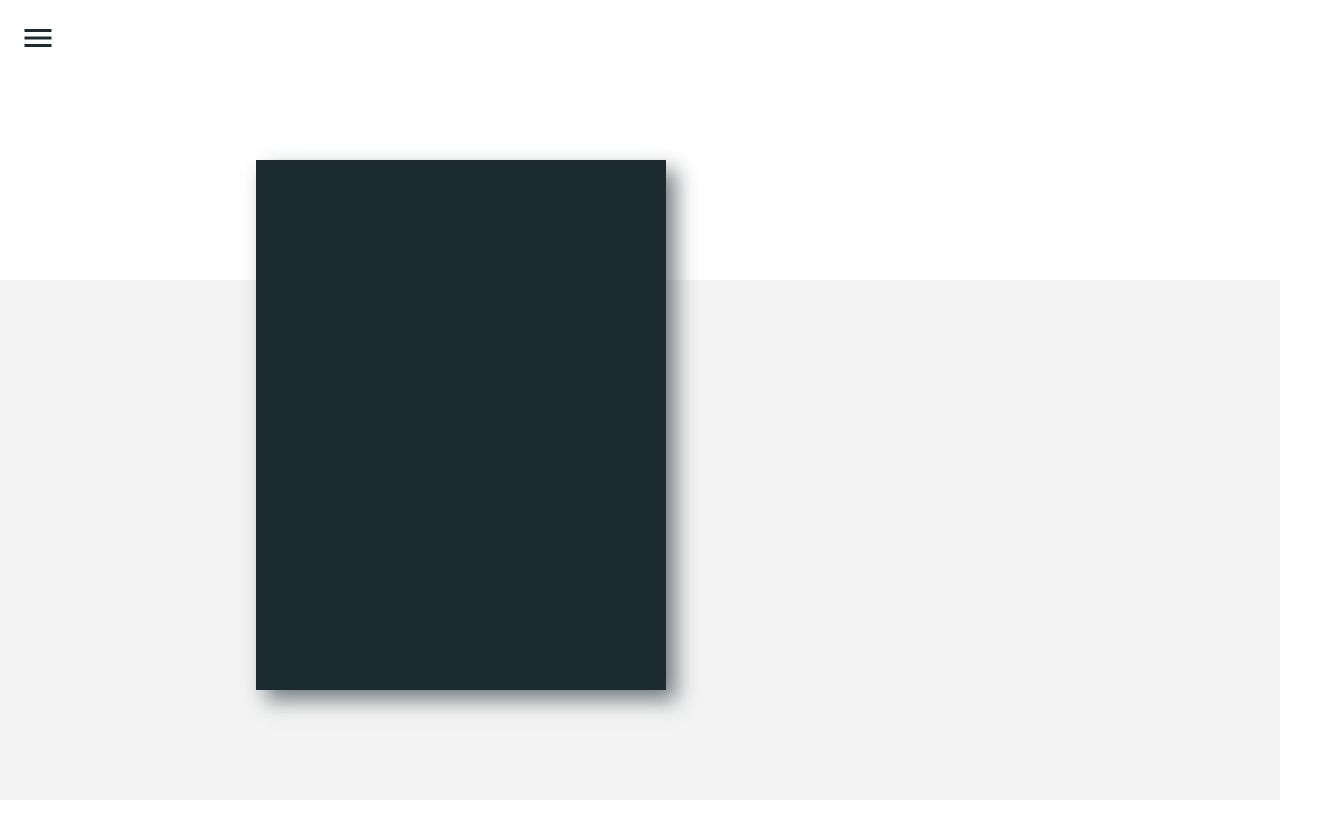
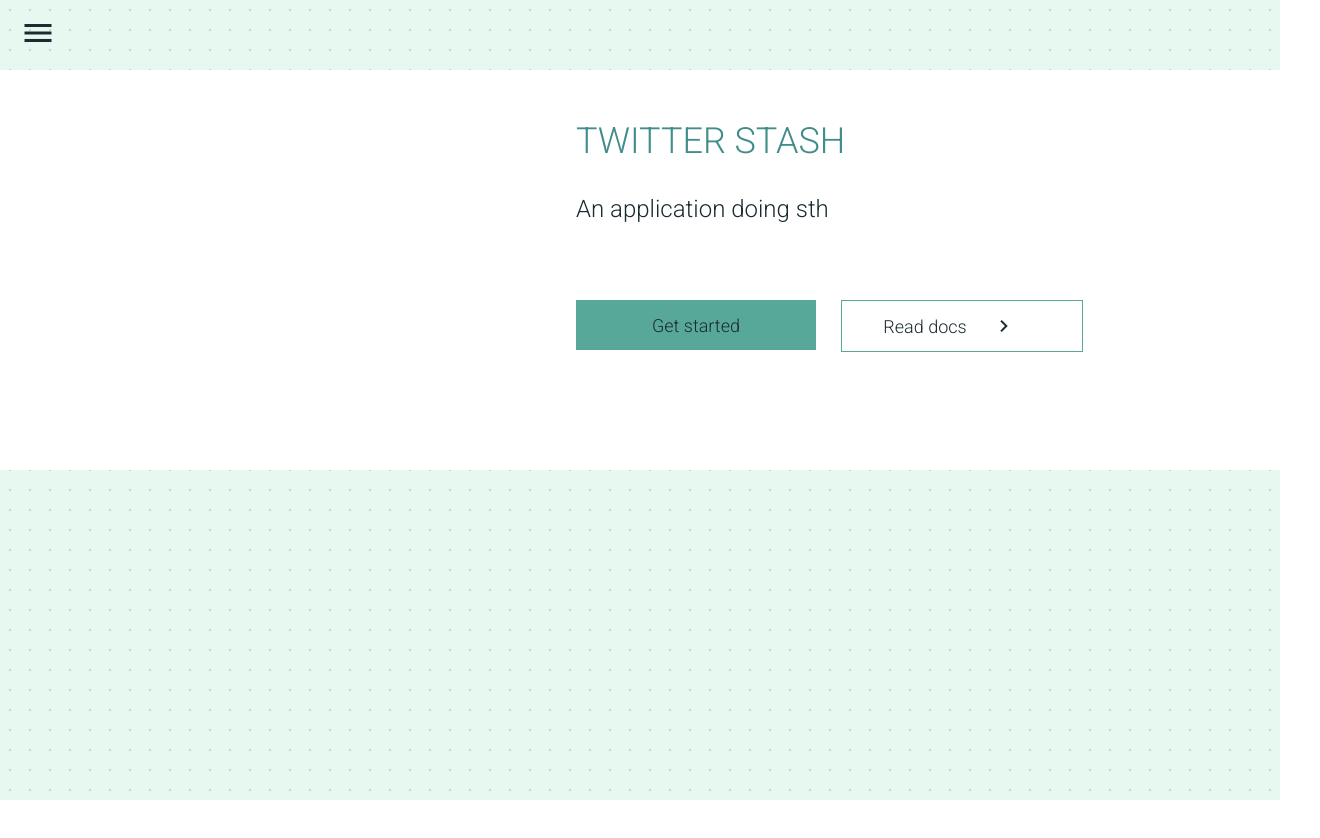
Before and after one commit to bohatiuk/agh-reddit-stash, a React (Create React App) app in the folder falcon/: page / in a window 1280 px wide. Shown: the top 838 px of the page, 1320 px wide, since content can reach past the window. Before the commit the page ends 800 px from the top, so only its background shows below. Built offline with nearby package versions, Linux system fonts and the light colour scheme; no server answers.

Commit message:
reshape home

```diff
--- /dev/null
+++ b/falcon/src/common/Buttons.tsx
@@ -0,0 +1,24 @@
+import styled from 'styled-components';
+import { styles, TTP } from '../styles/styleguide';
+import { smallShadow } from '../utils/css';
+import { CenterDiv } from './CenterDiv';
+
+export const CallToActionBtn = styled(CenterDiv)`
+  width: 240px;
+  height: 50px;
+  cursor: pointer;
+  font: ${styles.fontN4};
+  color: ${({ theme }: TTP) => theme.color8};
+  background-color: ${({ theme }: TTP) => theme.color4};
+  transition: all ${styles.transitionParams};
+  &:hover {
+    background-color: ${({ theme }: TTP) => theme.color6};
+    color: ${({ theme }: TTP) => theme.color0};
+
+  }
+`;
+
+export const CallToActionOutlinedBtn = styled(CallToActionBtn)`
+  background: transparent;
+  border: 1px solid ${({ theme }: TTP) => theme.color4};
+`;
--- a/falcon/src/components/icons/Twitter.tsx
+++ b/falcon/src/components/icons/Twitter.tsx
@@ -4,22 +4,20 @@
 import { styles, TTP } from '../../styles/styleguide';
 import { ReactSVG } from 'react-svg';
 import { CenterDiv } from '../../common/CenterDiv';
+import { defaultShadow } from '../../utils/css';
 
 const Container = styled(CenterDiv)`
   width: 360px;
-  height: 480px;
+  // height: 480px;
   font-size: 72px;
-  background-color: ${({ theme }: TTP) => theme.color8};
-  padding: ${styles.m5};
+  // background-color: ${({ theme }: TTP) => theme.color8};
+  // padding: ${styles.m5};
   // border-radius: 45px;
 
   & svg {
-    fill: ${({ theme }: TTP) => theme.color0};
+    fill: ${({ theme }: TTP) => theme.color8};
   }
 
-  -webkit-box-shadow: 10px 10px 20px 0px rgba(${({ theme }: TTP) => theme.color8RGB},0.6);
-  -moz-box-shadow: 10px 10px 20px 0px rgba(${({ theme }: TTP) => theme.color8RGB},0.6);
-  box-shadow: 10px 10px 20px 0px rgba(${({ theme }: TTP) => theme.color8RGB},0.6);
 `;
 
 function HoverIcon() {
--- a/falcon/src/containers/Home.tsx
+++ b/falcon/src/containers/Home.tsx
@@ -1,7 +1,12 @@
+import { Icon } from '@material-ui/core';
 import React from 'react';
 import styled from 'styled-components';
+import { CallToActionBtn, CallToActionOutlinedBtn } from '../common/Buttons';
+import { CenterDiv } from '../common/CenterDiv';
 import Twitter from '../components/icons/Twitter';
+import { config } from '../config';
 import { styles, TTP } from '../styles/styleguide';
+import { defaultShadow } from '../utils/css';
 
 const Container = styled.div`
   position: relative;
@@ -10,10 +15,22 @@
   overflow: hidden;
 `;
 
+const Background = styled.div`
+  width: 100%;
+  height: 100%;
+  position: absolute;
+  left: 0;
+  top: 0;
+  z-index: -1;
+  background-color: ${({ theme }: TTP) => theme.color0};
+  opacity: 0.8;
+
+`;
+
 const Overlay = styled.div`
   position: absolute;
   left: 20vw;
-  top: 20vh;
+  top: 90px;
   z-index: 1;
   // display: flex;
   // align-items: center;
@@ -21,19 +38,103 @@
 `;
 
 const ContentContainer = styled.div`
-  margin: 35vh auto 0;
-  height: 70vh;
-  background-color: ${({ theme }: TTP) => theme.colorGray0};
+  position: relative;
+  // margin: 10vh auto 0;
+  height: 400px;
+  width: 100%;
+  overflow: hidden;
+  padding-left: 45vw;
+  background-color: ${({ theme}: TTP) => theme.color0};
+  // background: transparent;
+  // background-color: ${({ theme }: TTP) => theme.colorGray0};
+
+
+  // -webkit-box-shadow: -10px -10px 200px 0px rgba(${({ theme }: TTP) => theme.color8RGB},0.2);
+  // -moz-box-shadow: -10px -10px 200px 0px rgba(${({ theme }: TTP) => theme.color8RGB},0.2);
+  // box-shadow: -10px -10px 200px 0px rgba(${({ theme }: TTP) => theme.color8RGB},0.2);
+`;
+
+const Cards = styled.div`
+  position: relative;
+  width: 100%;
+  height: 100%;
+`;
+
+const Card = styled(CenterDiv)`
+  width: 450px;
+  height: 225px;
+  position: absolute;
+  background-color: ${({ theme }: TTP) => theme.color0};
+  border: 1px solid rgba(${({ theme }: TTP) => theme.color8RGB}, 0.2);
+  ${props => defaultShadow(props)}
+`;
+
+const NameCard = styled.div`
+  position: absolute;
+  top: 50px;
+  left: 0;
+  font: ${styles.fontH5};
+  color: ${({ theme }: TTP) => theme.color5};
+`;
+
+const DescCard = styled.div`
+  position: absolute;
+  top: 125px;
+  left: 0;
+  font: ${styles.fontN6};
+`;
+
+const GetStartedCard = styled.div`
+  position: absolute;
+  top: 230px;
+  left: 0;
+  display: flex;
+  // cursor: pointer;
+  // transition: transform ${styles.transitionParams1};
+  // background: ${({ theme }: TTP) => theme.color5};
+  // color: ${({ theme }: TTP) => theme.color0};
+
+  // &:hover {
+  //   transform: scale(1.02);
+  // }
+  & * {
+    margin-right: ${styles.m5};
+  }
+`;
+
+const Title = styled.p`
+  font: ${styles.fontH5};
 `;
 
 function Home() {
   return (
     <Container>
-      <Overlay>
-        <Twitter />
-      </Overlay>
+      {/* <Background /> */}
       <ContentContainer>
-        xx
+        <Overlay>
+          <Twitter />
+        </Overlay>
+        <Cards>
+          <NameCard>
+            TWITTER STASH
+          </NameCard>
+          <DescCard>
+            An application doing sth
+          </DescCard>
+          <GetStartedCard>
+            <CallToActionBtn>Get started</CallToActionBtn>
+            <a href={config.documentationURL} target='_blank' rel='noreferrer'>
+              <CallToActionOutlinedBtn>
+                <span>
+                  Read docs
+                </span>
+                <Icon>
+                  keyboard_arrow_right
+                </Icon>
+              </CallToActionOutlinedBtn>
+            </a>
+          </GetStartedCard>
+        </Cards>
       </ContentContainer>
     </Container>
   );
--- a/falcon/src/containers/NavigationList.tsx
+++ b/falcon/src/containers/NavigationList.tsx
@@ -11,10 +11,17 @@
 import { toggleTheme as toggleThemeAction } from '../actions';
 
 const MenuContainer = styled.div`
-  position: fixed;
-  margin: ${styles.m4};
-  cursor: pointer;
+  position: sticky;
+  width: 100%;
+  height: 70px;
+  display: flex;
+  justify-content: flex-start;
+  align-items: center;
+  padding: 0 ${styles.m4};
   z-index: 10;
+
+  // background-color: ${({ theme}: TTP) => theme.color0};
+  background: transparent;
 `;
 
 const Container = styled.div`
@@ -22,6 +29,7 @@
   display: flex;
   flex-direction: column;
   justify-content: space-between;
+  align-items: flex-start;
   width: 320px;
   padding: ${styles.m4} 0;
   padding-left: ${styles.m4};
@@ -31,12 +39,15 @@
 
 const LinksContainer = styled.div`
   height: 100%;
+  width: 100%;
   display: flex;
   flex-direction: column;
+  padding: ${styles.m1} 0;
 `;
 
 const Seperator = styled.div`
-  margin: ${styles.m4} auto;
+  margin: ${styles.m4} 0;
+  align-self: center;
 `;
 
 function NavigationList({ toggleTheme }: Props) {
@@ -57,10 +68,10 @@
           {/* <NavigationMenuContainer> */}
             <HoverIcon onClick={toggleOpen} size='large' icon='menu_open'/>
           {/* </NavigationMenuContainer> */}
-          <Seperator>
-            <Diamond />
-          </Seperator>
           <LinksContainer>
+            <Seperator>
+              <Diamond />
+            </Seperator>
             <Link to='/'>
               <NavigationEntry text='Home' icon='home' onClick={toggleOpen} />
             </Link>
@@ -83,10 +94,10 @@
     );
   };
 
-  const renderMenuIcon = () => {
+  const renderNavBar = () => {
     return (
       <MenuContainer>
-        <HoverIcon onClick={toggleOpen} size='large' icon='menu' />
+        {!isOpen && <HoverIcon onClick={toggleOpen} size='large' icon='menu' />}
       </MenuContainer>
     );
   };
@@ -94,7 +105,7 @@
   return (
     <>
       {renderDrawer()}
-      {!isOpen && renderMenuIcon()}
+      {renderNavBar()}
     </>
   );
 }
--- a/falcon/src/index.tsx
+++ b/falcon/src/index.tsx
@@ -11,7 +11,7 @@
 import { Provider } from 'react-redux';
 import { GlobalState, rootReducer } from './reducers';
 import thunk from 'redux-thunk';
-import { createGlobalStyle, ThemeProvider } from 'styled-components';
+import styled, { createGlobalStyle, ThemeProvider } from 'styled-components';
 import Dashboard from './containers/Dashboard';
 import { connect } from 'react-redux';
 import { TTP } from './styles/styleguide';
@@ -24,13 +24,13 @@
   body {
     text-align: center;
     font-family: Roboto, Arial, Helvetica, sans-serif;
+    font-weight: 200;
 
     margin: 0;
     padding: 0;
     box-sizing: border-box;
 
     color: ${({ theme }: TTP) => theme.color8};
-    background-color: ${({ theme }: TTP) => theme.color0};
   }
 
   .drawer-bg {
@@ -38,10 +38,24 @@
   }
 `;
 
+const Background = styled.div`
+  position: absolute;
+  left: 0;
+  top: 0;
+  width: 100%;
+  height: 100%;
+  z-index: -1;
+  background-color: ${({ theme }: TTP) => theme.color5};
+  opacity: 0.2;
+  background-image: radial-gradient(${({ theme }: TTP) => theme.color8} 1px, ${({ theme }: TTP) => theme.color2} 1px);
+  background-size: 20px 20px;
+`;
+
 function MainComponent({ theme }: Props) {
   return (
     <Router>
       <ThemeProvider theme={theme}>
+        <Background />
         <Global />
         <NavigationList />
         <Switch>
--- a/falcon/src/styles/styleguide.ts
+++ b/falcon/src/styles/styleguide.ts
@@ -44,20 +44,24 @@
 
 const params = {
   transitionParams: '280ms ease-out',
+  transitionParams1: '140ms ease-out',
 };
 
 const fonts = {
-  fontN1: '12px Roboto',
-  fontN2: '14px Roboto',
-  fontN3: '16px Roboto',
-  fontN4: '18px Roboto',
-  fontN5: '20px Roboto',
+  fontN1: '200 12px Roboto',
+  fontN2: '200 14px Roboto',
+  fontN3: '200 16px Roboto',
+  fontN4: '200 18px Roboto',
+  fontN5: '200 20px Roboto',
+  fontN6: '200 24px Roboto',
+  fontN7: '200 28px Roboto',
+  fontN8: '200 32px Roboto',
 
-  fontH1: '72px Roboto',
-  fontH2: '56px Roboto',
-  fontH3: '48px Roboto',
-  fontH4: '42px Roboto',
-  fontH5: '36px Roboto',
+  fontH1: '200 72px Roboto',
+  fontH2: '200 56px Roboto',
+  fontH3: '200 48px Roboto',
+  fontH4: '200 42px Roboto',
+  fontH5: '200 36px Roboto',
 };
 
 export const styles = {
--- a/falcon/src/utils/css.ts
+++ b/falcon/src/utils/css.ts
@@ -1,4 +1,4 @@
-import { ColorsRGB } from '../styles/styleguide';
+import { ColorsRGB, Theme, TTP } from '../styles/styleguide';
 
 export function hexToRgb(hex: string) {
   const result = /^#?([a-f\d]{2})([a-f\d]{2})([a-f\d]{2})$/i.exec(hex);
@@ -18,3 +18,14 @@
     return [key + 'RGB', hexToRgbString(value as string)];
   })) as ColorsRGB;
 }
+
+export function defaultShadow({ theme }: TTP) {
+  return `-webkit-box-shadow: 10px 10px 10px 0px rgba(${theme.color5RGB},0.6);
+  -moz-box-shadow: 10px 10px 10px 0px rgba(${theme.color5RGB},0.6);
+  box-shadow: 10px 10px 10px 0px rgba(${theme.color5RGB},0.6);`;
+}
+export function smallShadow({ theme }: TTP) {
+  return `-webkit-box-shadow: 2px 2px 2px 0px rgba(${theme.color5RGB},0.6);
+  -moz-box-shadow: 2px 2px 2px 0px rgba(${theme.color5RGB},0.6);
+  box-shadow: 2px 2px 2px 0px rgba(${theme.color5RGB},0.6);`;
+}
```
